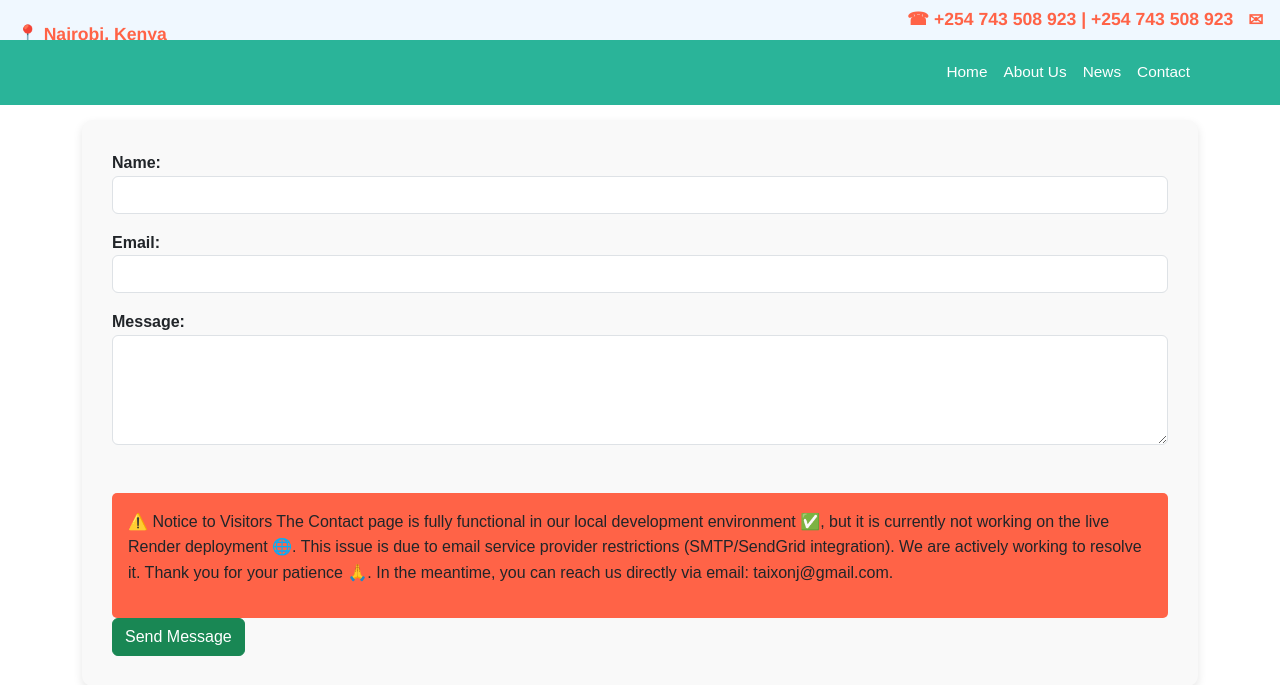
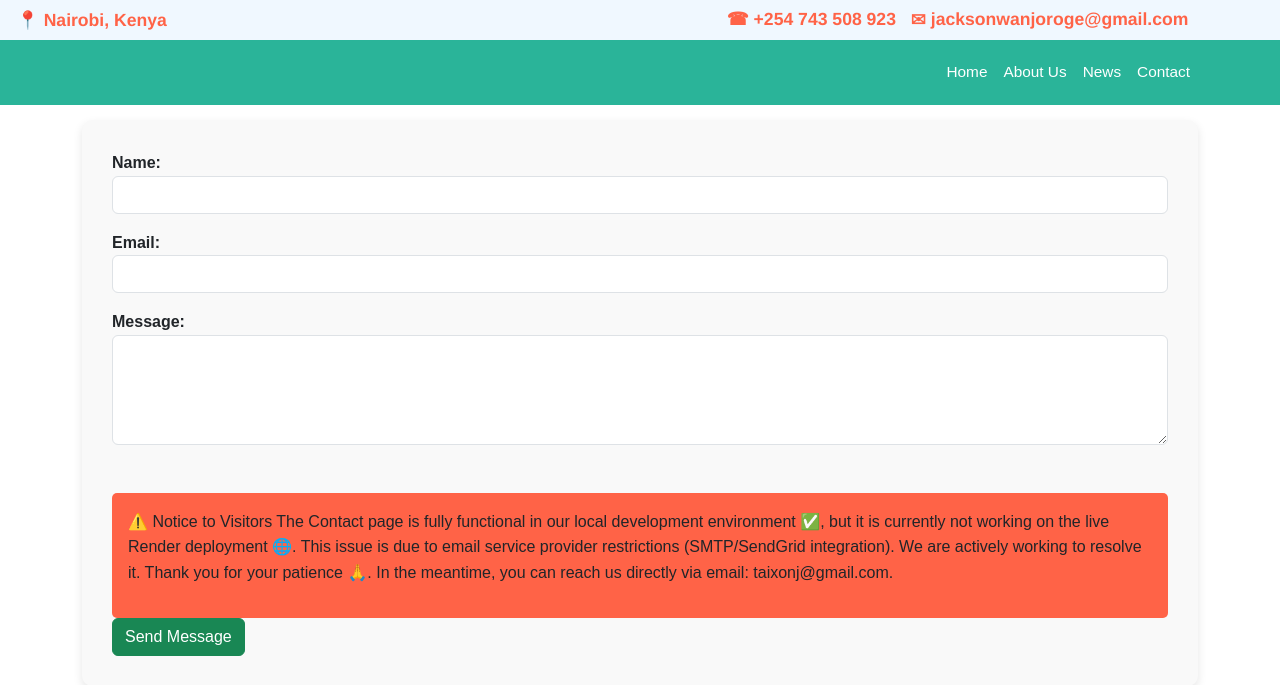
Before and after one commit to 254jack/johgaro-website, a Django app: page /contact/ in a window 1280 px wide. Shown: the top 685 px of the page. Run offline with Django 5.2, Linux system fonts and the light colour scheme.

Commit message:
updated the contact information on all templates

```diff
--- a/main/templates/about.html
+++ b/main/templates/about.html
@@ -20,7 +20,7 @@
       </div>
       <div id="p2" class="col-md-6 text-end">
         <p>
-          &#9742; +254 743 508 923 | +254 743 508 923
+          &#9742; +254 743 508 923
           <strong
             ><span class="iconlarge">&#9993;</span> jacksonwanjoroge@gmail.com</strong
           >
--- a/main/templates/beans.html
+++ b/main/templates/beans.html
@@ -20,7 +20,7 @@
       </div>
       <div id="p2" class="col-md-6 text-end">
         <p>
-          &#9742; +254 743 508 923 | +254 743 508 923
+          &#9742; +254 743 508 923
           <strong
             ><span class="iconlarge">&#9993;</span> jacksonwanjoroge@gmail.com</strong
           >
--- a/main/templates/contact.html
+++ b/main/templates/contact.html
@@ -23,7 +23,7 @@
       </div>
       <div id="p2" class="col-md-6 text-end">
         <p>
-          &#9742; +254 743 508 923 | +254 743 508 923
+          &#9742; +254 743 508 923
           <strong><span class="iconlarge">&#9993;</span> jacksonwanjoroge@gmail.com</strong>
         </p>
       </div>
--- a/main/templates/maize.html
+++ b/main/templates/maize.html
@@ -20,7 +20,7 @@
       </div>
       <div id="p2" class="col-md-6 text-end">
         <p>
-          &#9742; +254 743 508 923 | +254 743 508 923
+          &#9742; +254 743 508 923
           <strong>
             <span class="iconlarge">&#9993;</span> jacksonwanjoroge@gmail.com
           </strong>
--- a/main/templates/peas.html
+++ b/main/templates/peas.html
@@ -20,7 +20,7 @@
       </div>
       <div id="p2" class="col-md-6 text-end">
         <p>
-          &#9742; +254 743 508 923 | +254 743 508 923
+          &#9742; +254 743 508 923
           <strong
             ><span class="iconlarge">&#9993;</span> jacksonwanjoroge@gmail.com</strong
           >
--- a/main/templates/wheat.html
+++ b/main/templates/wheat.html
@@ -20,7 +20,7 @@
       </div>
       <div id="p2" class="col-md-6 text-end">
         <p>
-          &#9742; +254 743 508 923 | +254 743 508 923
+          &#9742; +254 743 508 923
           <strong>
             <span class="iconlarge">&#9993;</span> jacksonwanjoroge@gmail.com
           </strong>
```
